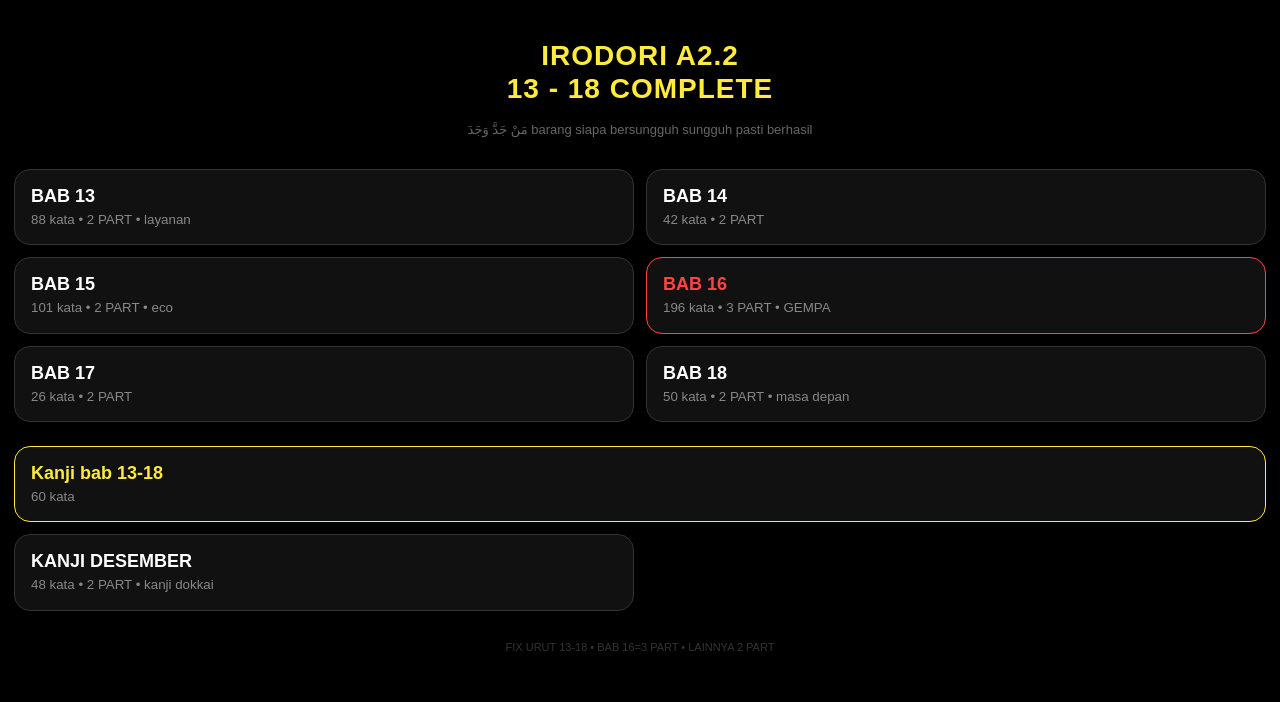
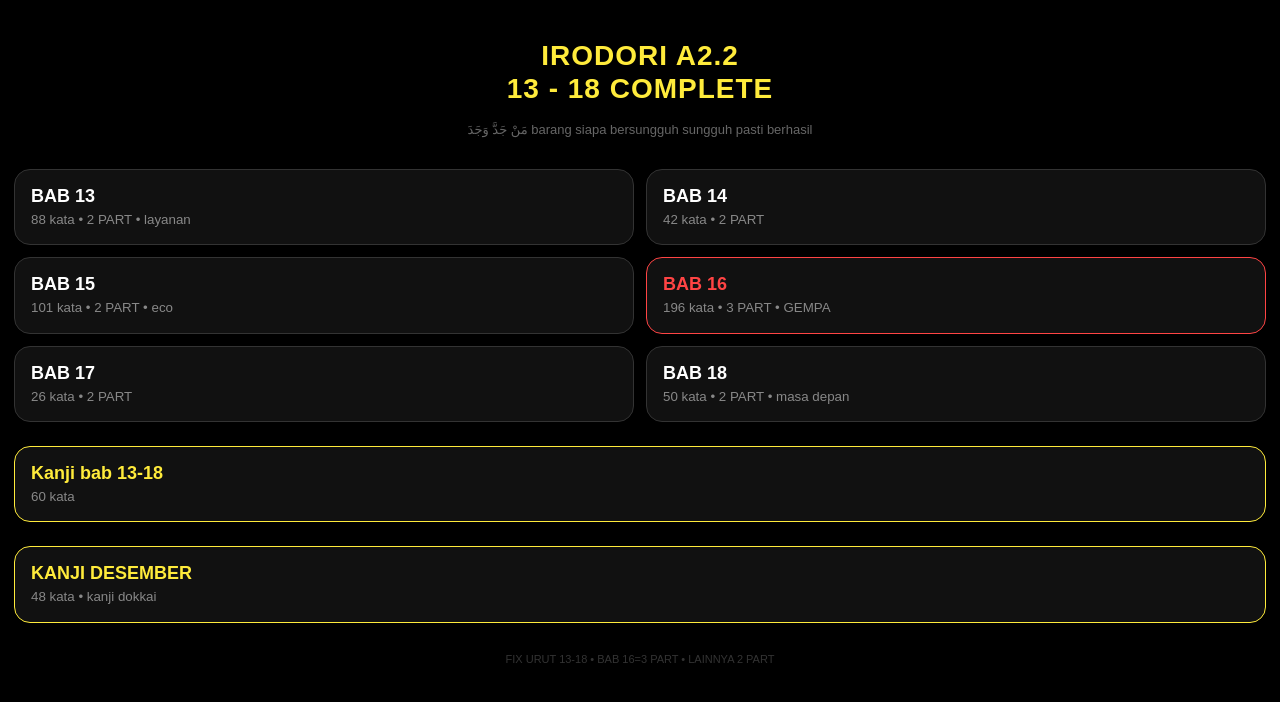
Before and after one commit to Ameliacantikloveyou/irodori-fix, a plain HTML site: page index.html in a window 1280 px wide. Drawn offline with Linux system fonts and the light colour scheme.

Commit message:
Update KANJI DESEMBER link and class

```diff
--- a/index.html
+++ b/index.html
@@ -30,7 +30,7 @@ h1{color:#ffeb3b;text-align:center;line-height:1.2;font-size:28px;letter-spacing
 <div class="card" onclick="location.href='i17.html'"><b>BAB 17</b><small>26 kata • 2 PART</small></div>
 <div class="card" onclick="location.href='i18.html'"><b>BAB 18</b><small>50 kata • 2 PART • masa depan</small></div>
 <div class="card full" onclick="location.href='kanji1318.html'"><b>Kanji bab 13-18</b><small>60 kata </small></div>
-<div class="card" onclick="location.href='i18.html'"><b>KANJI DESEMBER</b><small>48 kata • 2 PART • kanji dokkai</small></div>
+<div class="card full" onclick="location.href='ikanji desember.html'"><b>KANJI DESEMBER</b><small>48 kata • kanji dokkai</small></div>
 </div>
 <div class="foot">FIX URUT 13-18 • BAB 16=3 PART • LAINNYA 2 PART</div>
 </body>
```
